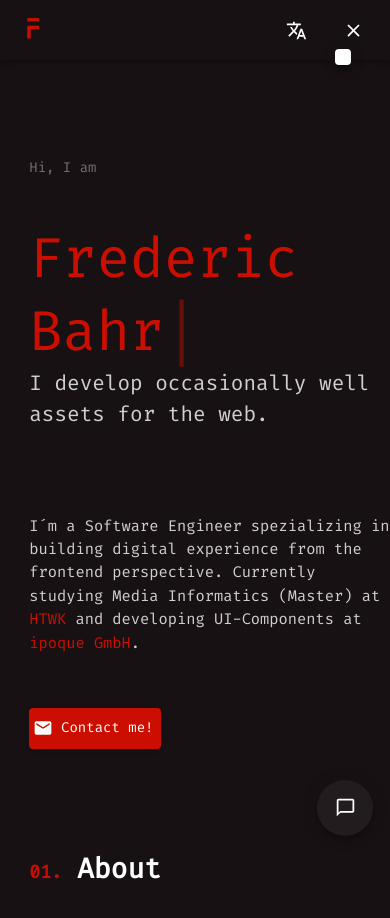
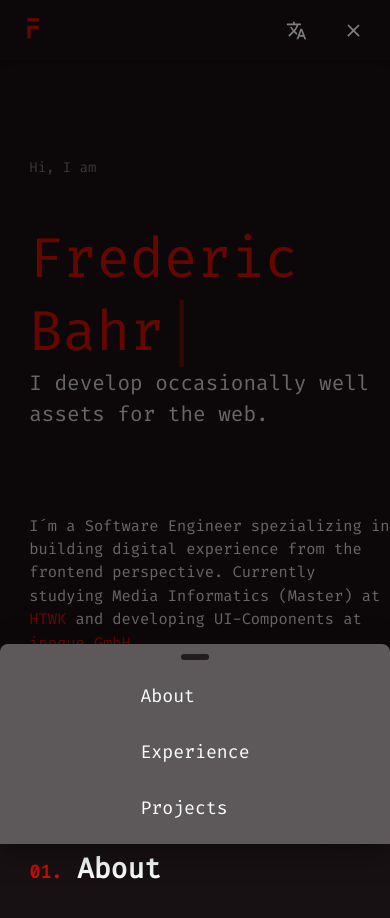
Before and after one commit to fredericbahr/portfolio, a React (Create React App) app: page / in a window 390 px wide. Both pictures are taken after a click on the button 353 px from the left and 30 px from the top of the page. Shown: the top 918 px of the page. Built offline with nearby package versions, Linux system fonts and the light colour scheme.

Commit message:
responsive design

```diff
--- a/src/components/Navbar/MenuNavbar.tsx
+++ b/src/components/Navbar/MenuNavbar.tsx
@@ -1,10 +1,14 @@
-import { IconButton, Menu, Slide } from "@mui/material";
+import { IconButton, lighten, List, ListItem, ListItemButton, Slide, SwipeableDrawer } from "@mui/material";
 import MenuIcon from "@mui/icons-material/Menu";
 import CloseIcon from "@mui/icons-material/Close";
 import React from "react";
 import styled from "styled-components";
-import { navbarItemBaseDelay, navbarItemExtraDelay } from "../../utils/constants";
+import { navbarItemBaseDelay, navbarItemExtraDelay, transition } from "../../utils/constants";
 import { LanguageSwitcher } from "../LanguageSwitcher/LanguageSwitcher";
+import { NavHashLink } from "react-router-hash-link";
+import { navLinks } from "../../data/navLinks";
+import { INavLink } from "./interface";
+import { useTranslation } from "react-i18next";
 
 interface IProps {
   isMounted: boolean;
@@ -42,28 +46,69 @@ const StyledCloseIcon = styled(CloseIcon)`
   color: ${(props) => props.theme.colors.mainwhite};
 
   &:hover {
-      cursor: pointer;
+    cursor: pointer;
+  }
+`;
+
+const StyledSwipeableDrawer = styled(SwipeableDrawer)`
+  & .MuiPaper-root {
+    background-color: transparent;
+  }
+`;
+
+const DrawerWrapper = styled.div`
+  display: grid;
+  flex-direction: column;
+  place-content: center;
+  background-color: ${(props) => lighten(props.theme.colors.mainblack, 0.3)};
+  border-radius: 8px 8px 0 0;
+`;
+
+const Puller = styled.div`
+  display: flex;
+  width: 2rem;
+  height: 6px;
+  background-color: ${(props) => lighten(props.theme.colors.mainblack, 0.05)};
+  border-radius: 3px;
+  margin-top: 0.75rem;
+  justify-self: center;
+`;
+
+const StyledListItemButton = styled(ListItemButton)`
+  color: ${(props) => props.theme.colors.mainwhite};
+  transition: ${transition};
+
+  &:hover {
+    color: ${(props) => props.theme.colors.mainred};
+  }
+`;
+
+const StyledNavHashLink = styled(NavHashLink)`
+  text-decoration: none;
+  color: inherit;
+  transition: ${transition};
+  font-size: 1.3rem;
+
+  &:hover {
+    color: ${(props) => props.theme.colors.mainred};
   }
 `;
 
 export const MenuNavbar = ({ isMounted }: IProps) => {
-  const [anchorEl, setAnchorEl] = React.useState<null | HTMLElement>(null);
-  const open = Boolean(anchorEl);
+  const drawerBleeding = 56;
+  const { t } = useTranslation();
+  const [open, setOpen] = React.useState(false);
 
-  const handleClick = (event: React.MouseEvent<HTMLElement>) => {
-    setAnchorEl(event.currentTarget);
-  };
-
-  const handleClose = () => {
-    setAnchorEl(null);
+  const toggleDrawer = (newOpen: boolean) => () => {
+    setOpen(newOpen);
   };
 
   const MenuIconButton = open ? (
-    <IconButton onClick={handleClose}>
+    <IconButton onClick={toggleDrawer(false)}>
       <StyledCloseIcon />
     </IconButton>
   ) : (
-    <IconButton onClick={handleClick}>
+    <IconButton onClick={toggleDrawer(true)}>
       <StyledMenuIcon />
     </IconButton>
   );
@@ -82,7 +127,31 @@ export const MenuNavbar = ({ isMounted }: IProps) => {
           </Slide>
         </StyledOl>
       </StyledNav>
-      <Menu open={open} anchorEl={anchorEl} onClose={handleClose}></Menu>
+      <StyledSwipeableDrawer
+        anchor="bottom"
+        open={open}
+        onClose={toggleDrawer(false)}
+        onOpen={toggleDrawer(true)}
+        swipeAreaWidth={drawerBleeding}
+        disableSwipeToOpen={false}
+      >
+        <DrawerWrapper>
+          <Puller />
+          <List>
+            {navLinks.map((link: INavLink, idx: number) => {
+              return (
+                <ListItem>
+                  <StyledListItemButton>
+                    <StyledNavHashLink smooth to={link.url} onClick={toggleDrawer(false)}>
+                      {t(link.title as any)}
+                    </StyledNavHashLink>
+                  </StyledListItemButton>
+                </ListItem>
+              );
+            })}
+          </List>
+        </DrawerWrapper>
+      </StyledSwipeableDrawer>
     </>
   );
 };
--- a/src/components/Navbar/SideBySideNavbar.tsx
+++ b/src/components/Navbar/SideBySideNavbar.tsx
@@ -1,5 +1,6 @@
 import { Slide } from "@mui/material";
 import React from "react";
+import { useTranslation } from "react-i18next";
 import { NavHashLink } from "react-router-hash-link";
 import styled from "styled-components";
 import { navLinks } from "../../data/navLinks";
@@ -8,7 +9,7 @@ import { LanguageSwitcher } from "../LanguageSwitcher/LanguageSwitcher";
 import { INavLink } from "./interface";
 
 interface IProps {
-    isMounted: boolean
+  isMounted: boolean;
 }
 
 const StyledNav = styled.nav`
@@ -51,7 +52,9 @@ const StyledNavHashLink = styled(NavHashLink)`
   }
 `;
 
-export const SideBySideNavbar = ({isMounted}: IProps) => {
+export const SideBySideNavbar = ({ isMounted }: IProps) => {
+  const { t } = useTranslation();
+
   return (
     <StyledNav>
       <StyledOl>
@@ -61,7 +64,7 @@ export const SideBySideNavbar = ({isMounted}: IProps) => {
               <Slide key={idx} in={isMounted} timeout={navbarItemBaseDelay + idx * navbarItemExtraDelay}>
                 <StyledLi key={idx}>
                   <StyledNavHashLink smooth to={link.url}>
-                    {link.title}
+                    {t(link.title as any)}
                   </StyledNavHashLink>
                 </StyledLi>
               </Slide>
--- a/src/data/navLinks.ts
+++ b/src/data/navLinks.ts
@@ -2,15 +2,15 @@ import { INavLink } from "../components/Navbar/interface";
 
 export const navLinks: INavLink[] = [
   {
-    title: "About",
+    title: "navbar.about",
     url: "/#about",
   },
   {
-    title: "Experience",
+    title: "navbar.experience",
     url: "/#experience",
   },
   {
-    title: "Projects",
+    title: "navbar.projects",
     url: "/#projects",
   },
 ];
```
